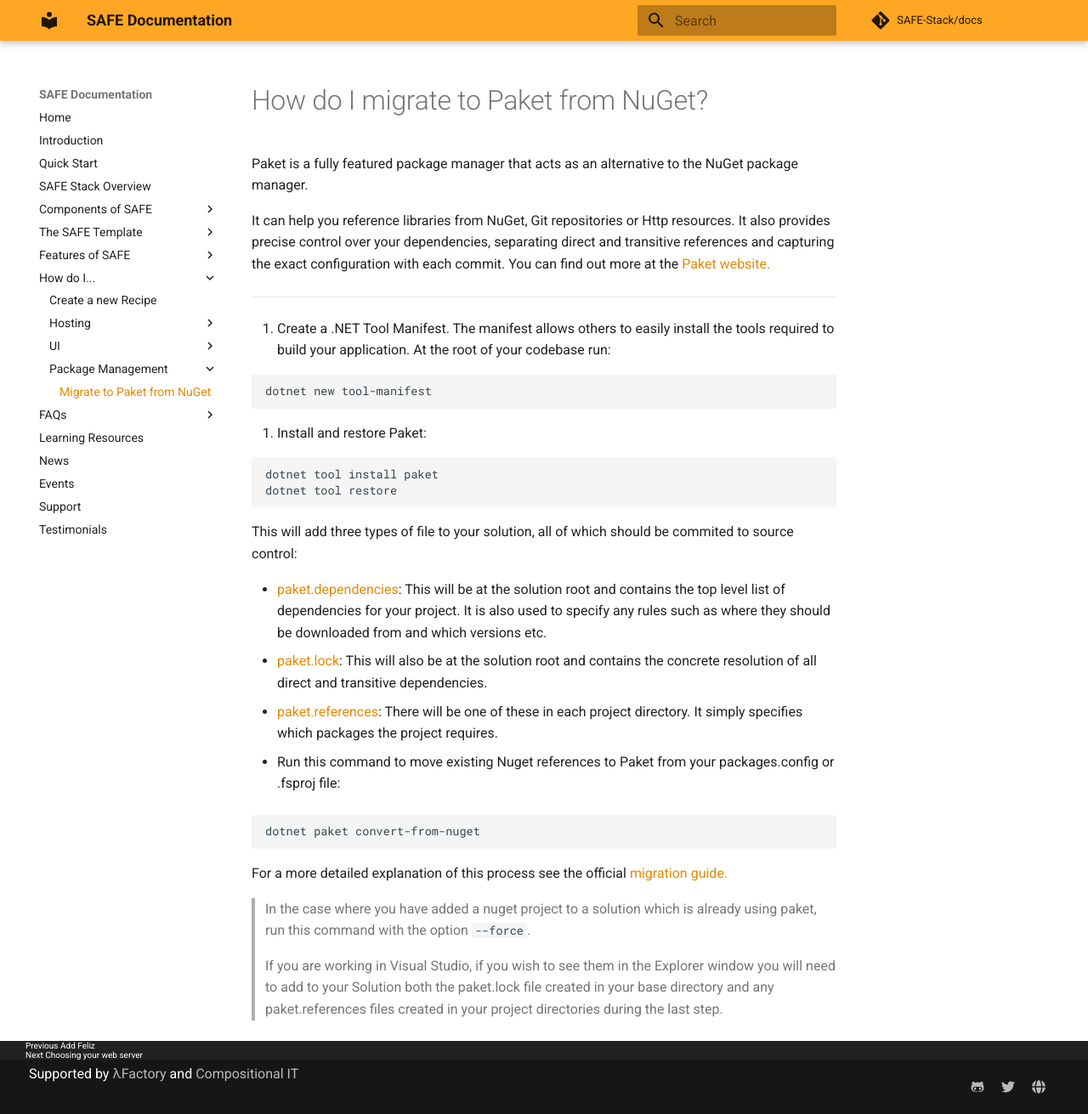
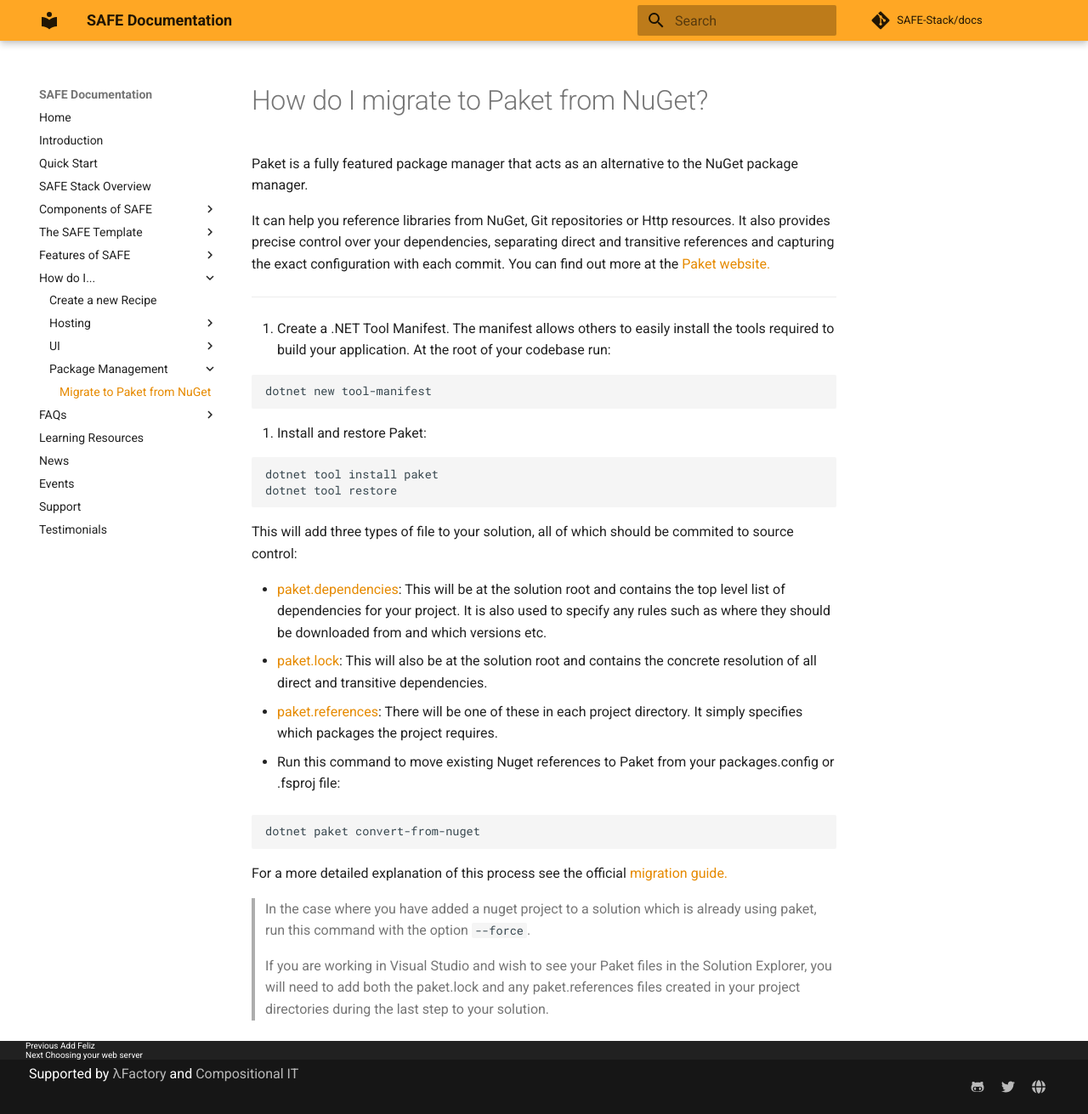
Before and after one commit to SAFE-Stack/docs, an MkDocs documentation site: the page built from docs/recipes/package-management/migrate-to-paket.md, in a window 1280 px wide and 1311 px high. Shown: the whole window at 85% size. Built offline with MkDocs 1.6.1 and Material for MkDocs 9.7.7, drawn with Linux system fonts in a browser that asks for light colours; comment, search, counter and statistics services are not loaded.

Commit message:
Update migrate-to-paket.md

```diff
--- a/docs/recipes/package-management/migrate-to-paket.md
+++ b/docs/recipes/package-management/migrate-to-paket.md
@@ -31,4 +31,4 @@
 
 > In the case where you have added a nuget project to a solution which is already using paket, run this command with the option `--force`.
 
-> If you are working in Visual Studio, if you wish to see them in the Explorer window you will need to add to your Solution both the paket.lock file created in your base directory and any paket.references files created in your project directories during the last step.
+> If you are working in Visual Studio and wish to see your Paket files in the Solution Explorer, you will need to add both the paket.lock and any paket.references files created in your project directories during the last step to your solution.
```
